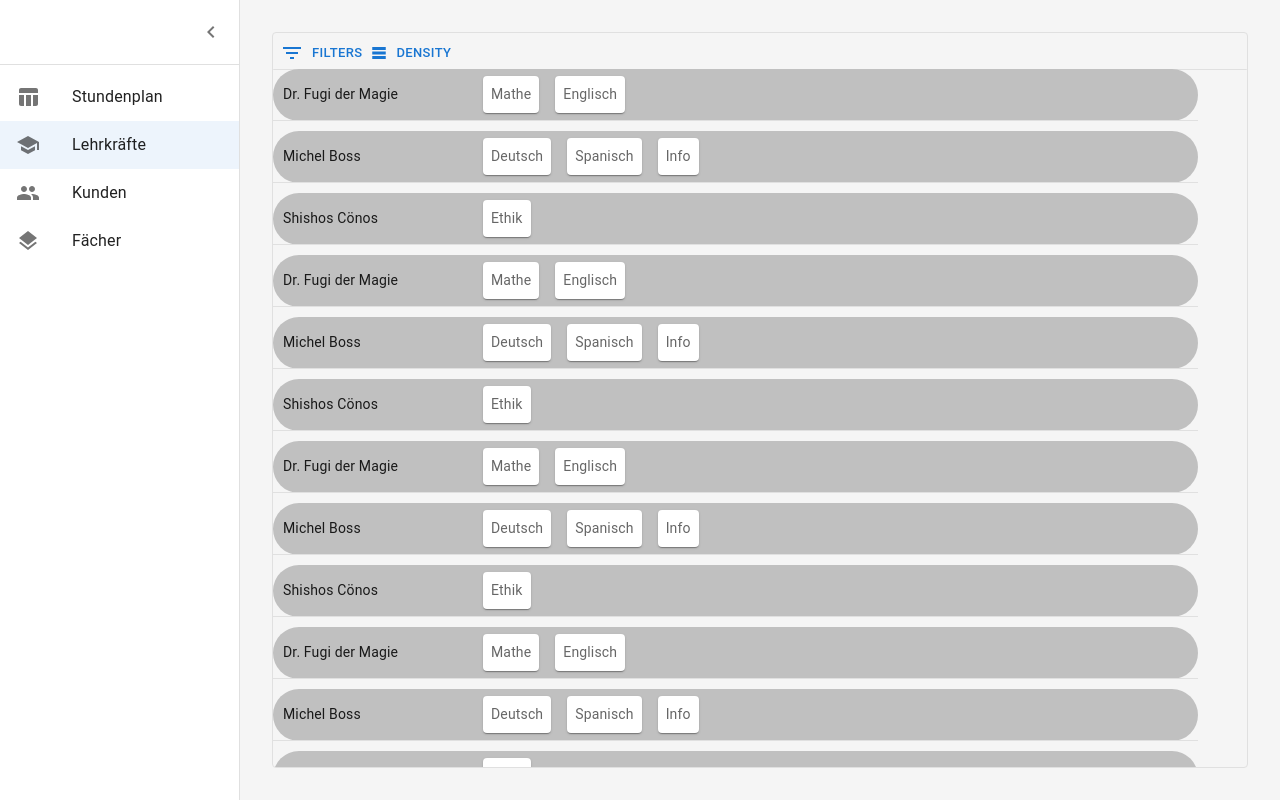
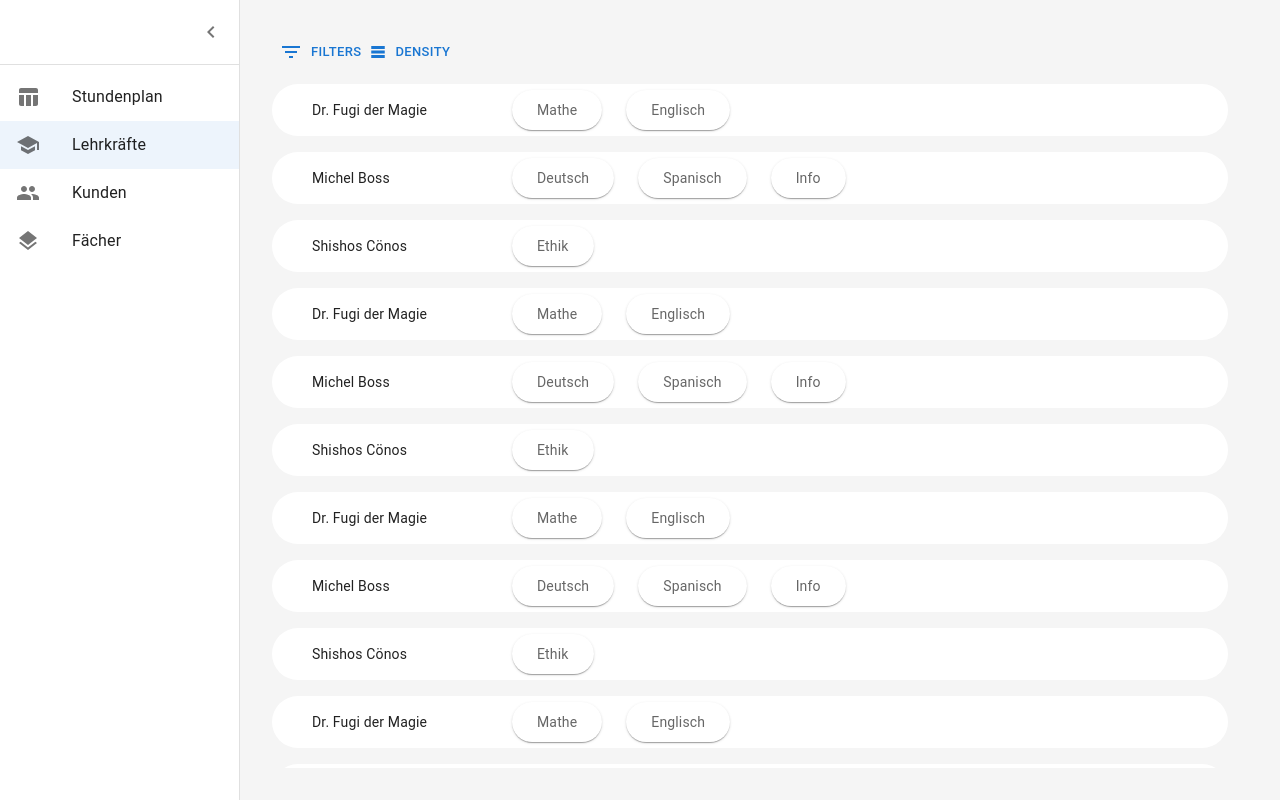
Before and after one commit to MichelBusse/erp-system-schuelertreff, a React (Vite) app in the folder client/: page /teachers in a window 1280 px wide. Built offline with nearby package versions, Linux system fonts and the light colour scheme.

Commit message:
Style: Remove lines between rows

```diff
--- a/client/src/pages/teacher.scss
+++ b/client/src/pages/teacher.scss
@@ -1,5 +1,18 @@
 .MuiDataGrid-row{
-    border-radius: 26px;
+    border-radius: 50px;
     width: 95% !important;
-    background-color: silver;
+    background-color: white;
+    padding-left: 30px !important;
+
 }
+
+.MuiDataGrid-root{
+    border: none !important;
+}
+.MuiDataGrid-columnHeaders{
+    border-bottom: none !important;
+}
+
+.MuiDataGrid-cell{
+    border-bottom: none !important;
+}
--- a/client/src/pages/teachers.tsx
+++ b/client/src/pages/teachers.tsx
@@ -10,13 +10,18 @@ import {
 import React from 'react';
 import './teacher.scss'
 
+
 const Item = styled(Paper)(({ theme }) => ({
   backgroundColor: theme.palette.mode === 'dark' ? '#1A2027' : '#fff',
   ...theme.typography.body2,
-  padding: theme.spacing(1),
+  padding: theme.spacing(1.3),
   textAlign: 'center',
+  borderRadius: '25px',
+  paddingLeft: '25px',
+  paddingRight: '25px',
   color: theme.palette.text.secondary,
 }));
+
 
 const cols: GridColumns = [
   {
@@ -32,8 +37,8 @@ const cols: GridColumns = [
     width: 500,
     renderCell: (params) => (
       <strong>
-      <Grid container spacing={2}>
-        {params.value.map((subject)=>
+      <Grid container spacing={3}>
+        {params.value.map((subject: string)=>
           <Grid item>
             <Item>{subject}</Item>
           </Grid>)}
@@ -70,8 +75,8 @@ function CustomToolbar() {
 
 const Teachers: React.FC = () => {
   const getRowSpacing = React.useCallback((params: GridRowSpacingParams) => ({
-    top: params.isFirstVisible ? 0 : 5,
-    bottom: params.isLastVisible ? 0 : 5,
+    top: params.isFirstVisible ? 16 : 8,
+    bottom: params.isLastVisible ? 8 : 8,
   }), [])
 
   return (
```
